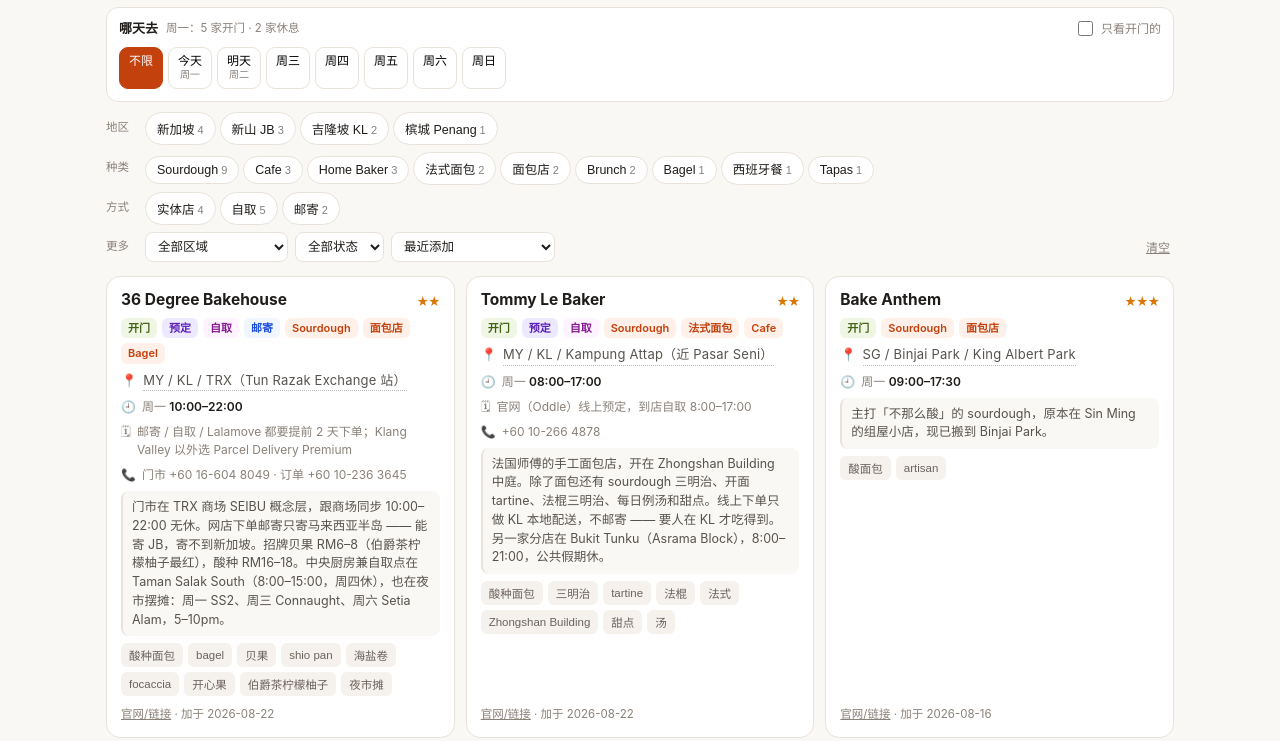
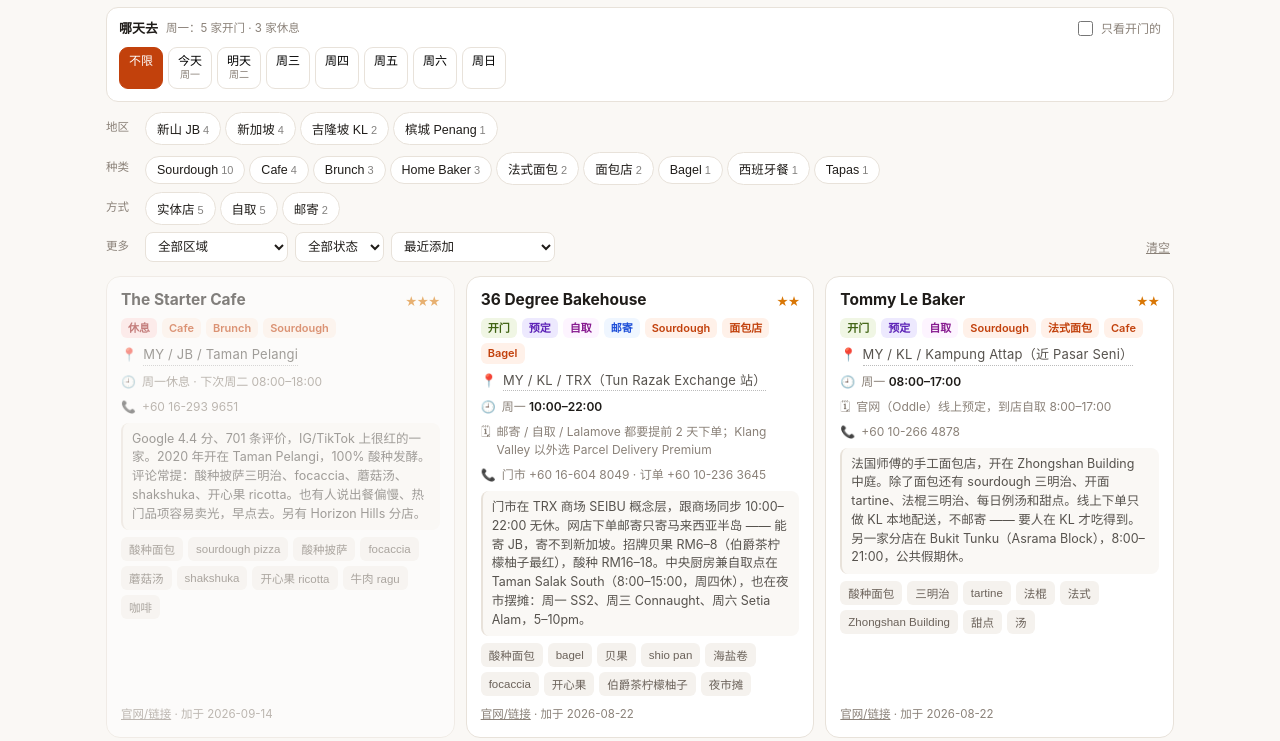
Before and after one commit to KeLi0707/eatlist, a plain HTML site: page index.html in a window 1280 px wide. Shown: the part 112-853 px from the top of the page. Drawn offline with Linux system fonts and the light colour scheme.

Commit message:
add The Starter Cafe

```diff
--- a/index.html
+++ b/index.html
@@ -163,6 +163,18 @@ select{border:1px solid var(--line);background:var(--card);color:var(--ink);bord
 // week   : [日,一,二,三,四,五,六] 营业时间，null = 当天休息；预定制的店不填 week
 // booking: true 表示需要预定
 const PLACES = [
+  {id:"thestarter", name:"The Starter Cafe", type:"dine",
+   city:"新山 JB", area:"Taman Pelangi",
+   loc:"MY / JB / Taman Pelangi",
+   addr:"1, Jalan Kuning 1, Taman Pelangi, 80400 Johor Bahru",
+   kind:["Cafe","Brunch","Sourdough"],
+   week:["08:00–18:00",null,"08:00–18:00","08:00–18:00","08:00–18:00","08:00–18:00","08:00–18:00"],
+   contact:"+60 16-293 9651",
+   tags:["酸种面包","sourdough pizza","酸种披萨","focaccia","蘑菇汤","shakshuka","开心果 ricotta","牛肉 ragu","咖啡"],
+   pri:3, status:"wish",
+   note:"Google 4.4 分、701 条评价，IG/TikTok 上很红的一家。2020 年开在 Taman Pelangi，100% 酸种发酵。评论常提：酸种披萨三明治、focaccia、蘑菇汤、shakshuka、开心果 ricotta。也有人说出餐偏慢、热门品项容易卖光，早点去。另有 Horizon Hills 分店。",
+   url:"https://www.facebook.com/thestartercafe/", added:"2026-09-14"},
+
   {id:"tommylebaker", name:"Tommy Le Baker", type:"pickup",
    city:"吉隆坡 KL", area:"Kampung Attap",
    loc:"MY / KL / Kampung Attap（近 Pasar Seni）",
```
